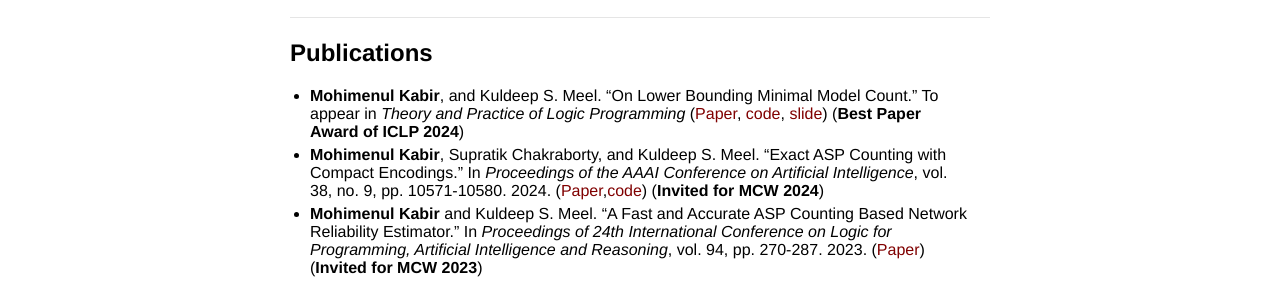
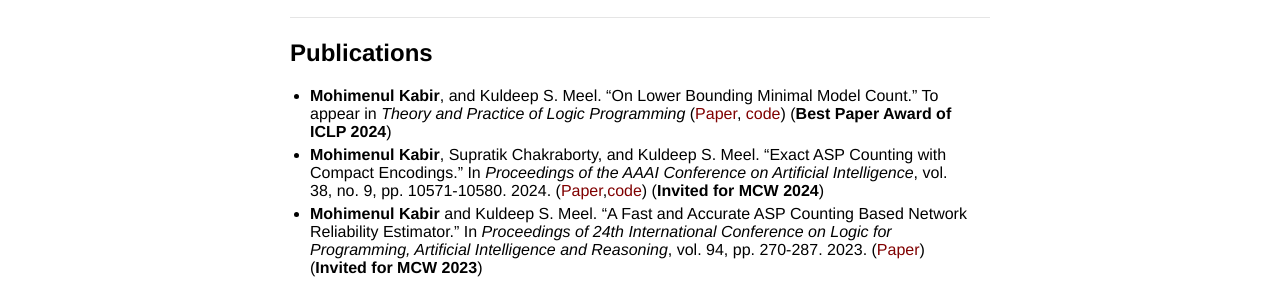
Before and after one commit to mahi045/mahi045.github.io, a Jekyll site: the page built from index.md, in a window 1280 px wide. Shown: the part 479-761 px from the top of the page. Built offline with Jekyll 4.4.1, drawn with Linux system fonts in a browser that asks for light colours.

Commit message:
it failed

```diff
--- a/index.md
+++ b/index.md
@@ -26,7 +26,7 @@ Here is my [CV](CV.pdf). You can reach me at [mahibuet045@gmail.com](mailto:mahi
 ---
 ## Publications
 
-- **Mohimenul Kabir**, and Kuldeep S. Meel. "On Lower Bounding Minimal Model Count." To appear in _Theory and Practice of Logic Programming_ ([Paper](https://arxiv.org/pdf/2407.09744), [code](https://github.com/meelgroup/minLB), [slide](slides/minLB.pdf)) (**Best Paper Award of ICLP 2024**)
+- **Mohimenul Kabir**, and Kuldeep S. Meel. "On Lower Bounding Minimal Model Count." To appear in _Theory and Practice of Logic Programming_ ([Paper](https://arxiv.org/pdf/2407.09744), [code](https://github.com/meelgroup/minLB)) (**Best Paper Award of ICLP 2024**)
 - **Mohimenul Kabir**, Supratik Chakraborty, and Kuldeep S. Meel. "Exact ASP Counting with Compact Encodings." In _Proceedings of the AAAI Conference on Artificial Intelligence_, vol. 38, no. 9, pp. 10571-10580. 2024. ([Paper](https://arxiv.org/pdf/2312.11936.pdf),[code](https://github.com/meelgroup/sharpASP)) (**Invited for MCW 2024**)
 - **Mohimenul Kabir** and Kuldeep S. Meel. "A Fast and Accurate ASP Counting Based Network Reliability Estimator." In _Proceedings of 24th International Conference on Logic for Programming, Artificial Intelligence and Reasoning_, vol. 94, pp. 270-287. 2023. ([Paper](https://easychair.org/publications/paper/8zhh)) (**Invited for MCW 2023**)
 - **Mohimenul Kabir**, Jaiaid Mobin, Muhammad Ali Nayeem, Muhammad Ahsanul Habib, and M. Sohel Rahman. "Multi-objective optimization and heuristic based solutions for evacuation modeling." _Transportation Research Interdisciplinary Perspectives_ (2023). ([Paper](https://www.sciencedirect.com/science/article/pii/S2590198223000453))
```
